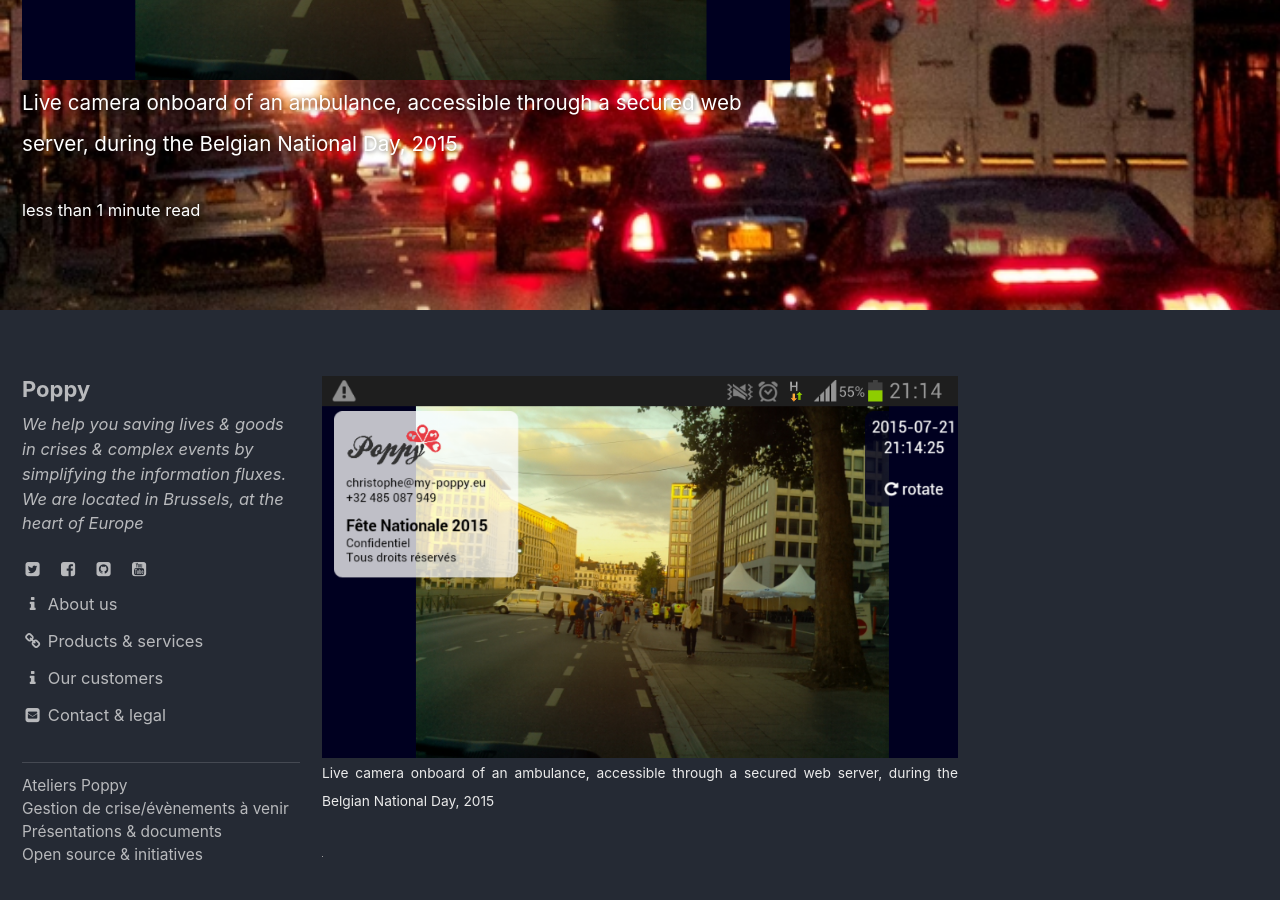
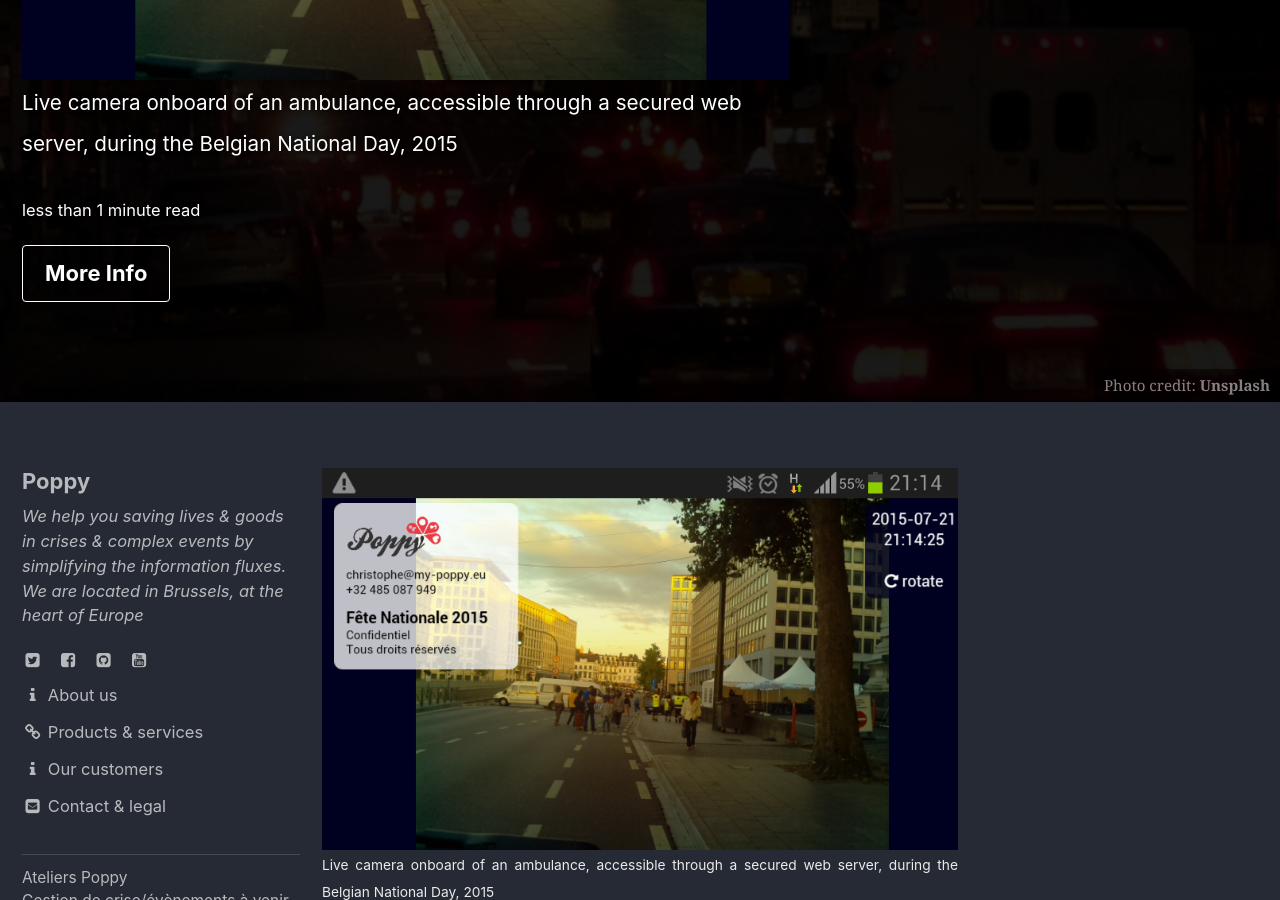
Before and after one commit to ccloquet/ccloquet.github.io, a Jekyll site: the page built from _posts/2015-8-15-Belgian-National-Day.md, in a window 1280 px wide and 900 px high, scrolled down 617 px. Built offline with Jekyll 4.4.1, drawn with Linux system fonts in a browser that asks for light colours; cached includes are drawn as plain includes.

Commit message:
Update _config.yml

```diff
--- a/_config.yml
+++ b/_config.yml
@@ -288,6 +288,11 @@ defaults:
     values:
       header:
         overlay_image: /images/event.jpg
+        overlay_filter: 0.9 # same as adding an opacity of 0.5 to a black background
+        caption: "Photo credit: [**Unsplash**](https://unsplash.com)"
+        actions:
+          - label: "More Info"
+            url: "https://unsplash.com"
       layout: single
       author_profile: true
       read_time: true
```
